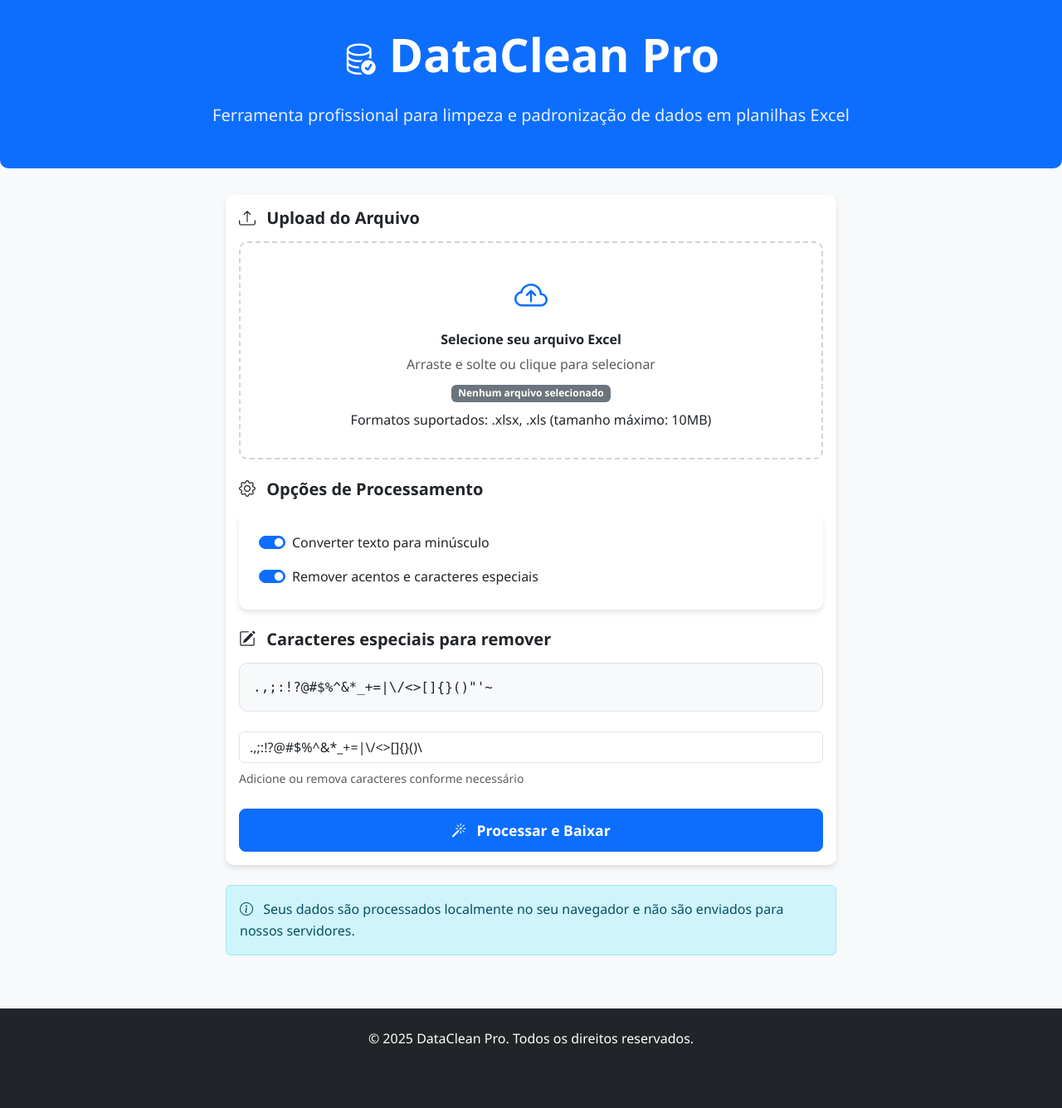
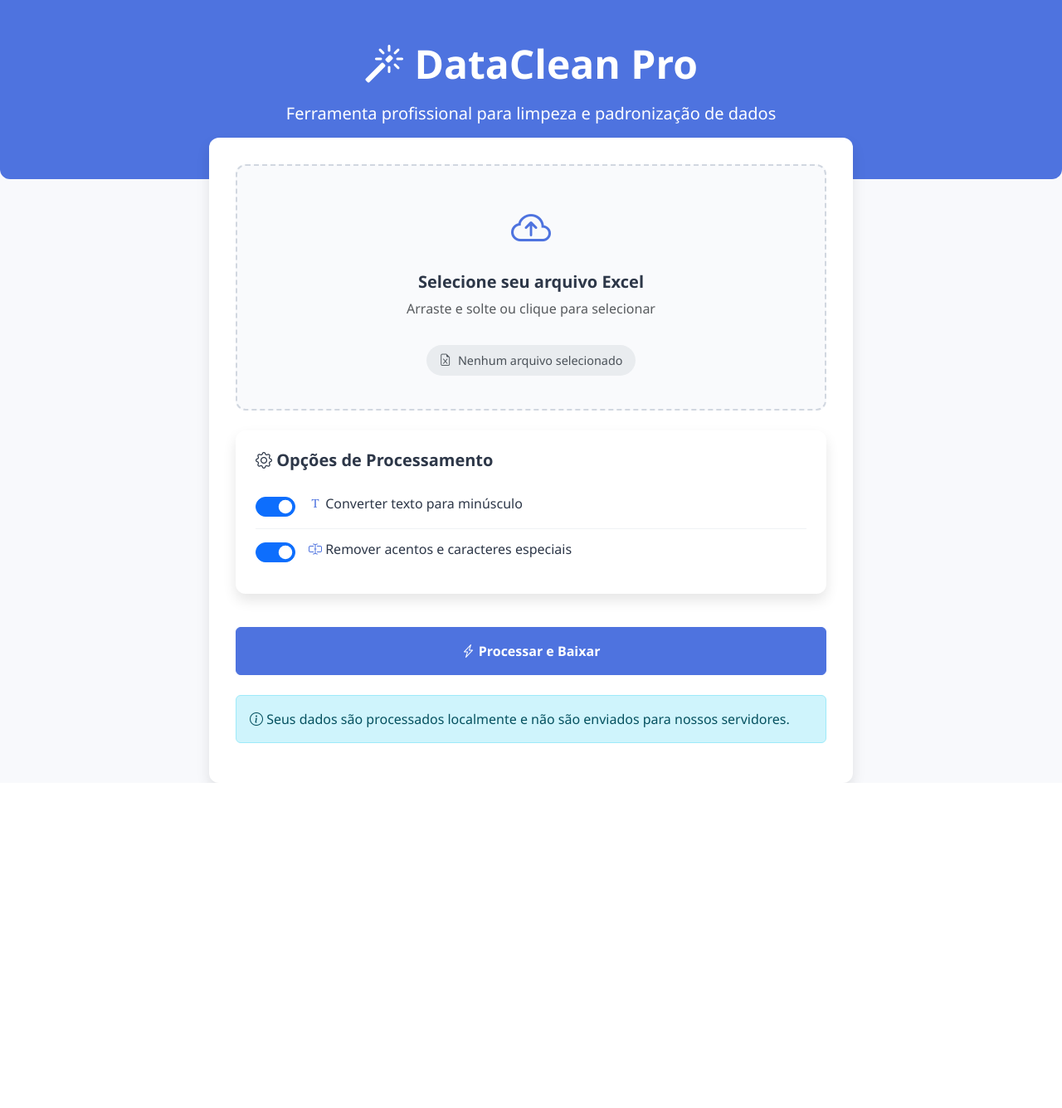
Before and after one commit to Douglasprojetospro/limpador-web, a Flask app: page / in a window 1280 px wide. Shown: the whole page at 83% size. After the commit the page ends 944 px from the top, so only its background shows below. Run offline with Flask 3, Linux system fonts and the light colour scheme; parts of the project's set-up code (start-up, migrations or seed data) failed here and were passed over.

Commit message:
Update index.html

```diff
--- a/templates/index.html
+++ b/templates/index.html
@@ -3,251 +3,198 @@
 <head>
     <meta charset="UTF-8">
     <meta name="viewport" content="width=device-width, initial-scale=1.0">
-    <meta name="description" content="Ferramenta profissional para limpeza e padronização de dados em planilhas Excel">
-    <meta name="keywords" content="Excel, limpeza de dados, padronização, planilhas, ferramenta">
-    <meta name="author" content="DataClean Pro">
-    <meta name="theme-color" content="#0d6efd">
-
-    <title>DataClean Pro | Ferramenta de Limpeza de Dados</title>
-
-    <!-- Bootstrap CSS -->
+    <title>DataClean Pro | Limpeza de Dados Excel</title>
     <link href="https://cdn.jsdelivr.net/npm/bootstrap@5.3.0/dist/css/bootstrap.min.css" rel="stylesheet">
     <link rel="stylesheet" href="https://cdn.jsdelivr.net/npm/bootstrap-icons@1.10.0/font/bootstrap-icons.css">
-
     <style>
         :root {
-            --primary-color: #0d6efd;
-            --primary-dark: #0b5ed7;
-            --primary-light: rgba(13, 110, 253, 0.1);
-            --secondary-color: #f8f9fa;
-            --text-color: #212529;
-            --text-muted: #6c757d;
-            --success-color: #198754;
-            --danger-color: #dc3545;
-            --warning-color: #ffc107;
-            --border-radius: 10px;
-            --box-shadow: 0 4px 6px rgba(0, 0, 0, 0.1);
-            --transition: all 0.3s ease;
-            --focus-shadow: 0 0 0 0.25rem rgba(13, 110, 253, 0.25);
+            --primary-color: #4e73df;
+            --primary-hover: #2e59d9;
+            --secondary-color: #f8f9fc;
+            --text-color: #2d3748;
+            --border-radius: 12px;
+            --box-shadow: 0 0.5rem 1rem rgba(0, 0, 0, 0.1);
         }
 
         body {
             background-color: var(--secondary-color);
-            font-family: 'Segoe UI', system-ui, -apple-system, sans-serif;
+            font-family: 'Segoe UI', system-ui, sans-serif;
             color: var(--text-color);
-            line-height: 1.6;
-            min-height: 100vh;
-            display: flex;
-            flex-direction: column;
         }
 
         .header {
             background-color: var(--primary-color);
             color: white;
-            padding: 2rem 0;
-            margin-bottom: 2rem;
+            padding: 3rem 0;
             border-radius: 0 0 var(--border-radius) var(--border-radius);
         }
 
-        .header h1 {
-            font-weight: 700;
-        }
-
-        .header .lead {
-            font-weight: 300;
-            opacity: 0.9;
-        }
-
-        .card {
+        .upload-container {
+            background-color: white;
             border-radius: var(--border-radius);
             box-shadow: var(--box-shadow);
-            margin-bottom: 20px;
-            border: none;
-            transition: transform 0.3s ease, box-shadow 0.3s ease;
-        }
-
-        .card:hover {
-            transform: translateY(-5px);
-            box-shadow: 0 6px 12px rgba(0, 0, 0, 0.15);
+            padding: 2rem;
+            margin-top: -50px;
+            position: relative;
+            z-index: 10;
         }
 
         .upload-area {
-            border: 2px dashed #ced4da;
+            border: 2px dashed #d1d7e0;
             border-radius: var(--border-radius);
-            padding: 2rem;
+            padding: 2.5rem;
             text-align: center;
-            margin-bottom: 1.5rem;
-            transition: var(--transition);
-            background-color: white;
+            transition: all 0.3s ease;
             cursor: pointer;
+            background-color: #f9fafc;
         }
 
-        .upload-area:hover, .upload-area:focus-within {
+        .upload-area:hover {
             border-color: var(--primary-color);
-            background-color: var(--primary-light);
-            outline: none;
+            background-color: rgba(78, 115, 223, 0.05);
         }
 
-        .checkbox-container {
+        .upload-icon {
+            font-size: 3rem;
+            color: var(--primary-color);
+            margin-bottom: 1rem;
+        }
+
+        .option-card {
             background-color: white;
             border-radius: var(--border-radius);
+            box-shadow: var(--box-shadow);
             padding: 1.5rem;
             margin-bottom: 1.5rem;
-            box-shadow: var(--box-shadow);
         }
 
-        .characters-display {
-            font-family: monospace;
-            background-color: #f8f9fa;
-            padding: 1rem;
-            border-radius: var(--border-radius);
-            border: 1px solid #dee2e6;
-            margin-bottom: 1.5rem;
-            word-break: break-all;
+        .option-item {
+            padding: 0.75rem 0;
+            border-bottom: 1px solid #f0f2f5;
         }
 
-        .btn-process {
-            width: 100%;
-            padding: 0.75rem;
-            font-size: 1.1rem;
-            font-weight: 600;
-            transition: var(--transition);
+        .option-item:last-child {
+            border-bottom: none;
         }
 
-        .btn-process:hover {
-            transform: translateY(-2px);
-            box-shadow: 0 4px 8px rgba(0, 0, 0, 0.1);
+        .form-switch .form-check-input {
+            width: 3em;
+            height: 1.5em;
+            margin-right: 1rem;
         }
 
-        footer {
-            background-color: var(--text-color);
-            color: white;
-            padding: 1.5rem 0;
-            margin-top: auto;
+        .btn-primary {
+            background-color: var(--primary-color);
+            border-color: var(--primary-color);
+            padding: 0.75rem 1.5rem;
+            font-weight: 600;
         }
 
-        @media (max-width: 768px) {
-            .header {
-                padding: 1.5rem 0;
-            }
+        .btn-primary:hover {
+            background-color: var(--primary-hover);
+            border-color: var(--primary-hover);
+        }
 
-            .upload-area {
-                padding: 1.5rem;
-            }
+        .file-badge {
+            background-color: #e9ecef;
+            color: #495057;
+            font-size: 0.9rem;
+            padding: 0.5rem 1rem;
+            border-radius: 50px;
+            margin-top: 1rem;
+            display: inline-flex;
+            align-items: center;
+        }
+
+        .file-badge i {
+            margin-right: 0.5rem;
         }
     </style>
 </head>
 <body>
     <div class="header text-center">
         <div class="container">
-            <div class="d-flex justify-content-center align-items-center mb-3">
-                <i class="bi bi-database-check fs-1 me-3"></i>
-                <h1 class="display-4 fw-bold">DataClean Pro</h1>
-            </div>
-            <p class="lead">Ferramenta profissional para limpeza e padronização de dados em planilhas Excel</p>
+            <h1 class="display-5 fw-bold mb-3">
+                <i class="bi bi-magic"></i> DataClean Pro
+            </h1>
+            <p class="lead">Ferramenta profissional para limpeza e padronização de dados</p>
         </div>
     </div>
 
-    <div class="container mb-5">
-        {% with messages = get_flashed_messages(with_categories=true) %}
-            {% if messages %}
-                {% for category, message in messages %}
-                    <div class="alert alert-{{ 'danger' if category == 'error' else 'success' }} alert-dismissible fade show" role="alert">
-                        {{ message }}
-                        <button type="button" class="btn-close" data-bs-dismiss="alert" aria-label="Close"></button>
-                    </div>
-                {% endfor %}
-            {% endif %}
-        {% endwith %}
+    <div class="container" style="max-width: 800px;">
+        <div class="upload-container">
+            <div class="upload-area" id="dropArea">
+                <div class="upload-icon">
+                    <i class="bi bi-cloud-arrow-up"></i>
+                </div>
+                <h5 class="fw-bold mb-2">Selecione seu arquivo Excel</h5>
+                <p class="text-muted mb-3">Arraste e solte ou clique para selecionar</p>
+                <span class="file-badge" id="fileBadge">
+                    <i class="bi bi-file-earmark-excel"></i>
+                    <span id="fileName">Nenhum arquivo selecionado</span>
+                </span>
+                <input type="file" id="fileInput" accept=".xlsx,.xls" class="d-none">
+            </div>
 
-        <div class="row justify-content-center">
-            <div class="col-lg-8">
-                <div class="card">
-                    <div class="card-body">
-                        <form method="post" enctype="multipart/form-data" id="uploadForm" novalidate>
-                            <!-- Upload Section -->
-                            <h2 class="h5 fw-bold mb-3">
-                                <i class="bi bi-upload me-2"></i> Upload do Arquivo
-                            </h2>
-                            <div class="upload-area" tabindex="0">
-                                <label for="fileInput" class="d-block cursor-pointer">
-                                    <i class="bi bi-cloud-arrow-up fs-1 text-primary"></i>
-                                    <p class="mt-2 mb-1 fw-bold">Selecione seu arquivo Excel</p>
-                                    <p class="text-muted mb-2">Arraste e solte ou clique para selecionar</p>
-                                    <span class="badge bg-secondary" id="fileNameDisplay">Nenhum arquivo selecionado</span>
-                                </label>
-                                <input type="file" name="file" id="fileInput" class="d-none" required accept=".xlsx, .xls">
-                                <div class="file-info mt-2">
-                                    Formatos suportados: .xlsx, .xls (tamanho máximo: 10MB)
-                                </div>
-                            </div>
+            <div class="option-card mt-4">
+                <h5 class="fw-bold mb-3">
+                    <i class="bi bi-gear"></i> Opções de Processamento
+                </h5>
 
-                            <!-- Options Section -->
-                            <h2 class="h5 fw-bold mb-3 mt-4">
-                                <i class="bi bi-gear me-2"></i> Opções de Processamento
-                            </h2>
-                            <div class="checkbox-container">
-                                <div class="form-check form-switch mb-3">
-                                    <input class="form-check-input" type="checkbox" name="minusculo" id="minusculo" checked>
-                                    <label class="form-check-label" for="minusculo">Converter texto para minúsculo</label>
-                                </div>
-
-                                <div class="form-check form-switch">
-                                    <input class="form-check-input" type="checkbox" name="remover" id="remover" checked>
-                                    <label class="form-check-label" for="remover">Remover acentos e caracteres especiais</label>
-                                </div>
-                            </div>
-
-                            <!-- Special Characters Section -->
-                            <h2 class="h5 fw-bold mb-3">
-                                <i class="bi bi-pencil-square me-2"></i> Caracteres especiais para remover
-                            </h2>
-                            <div class="characters-display">
-                                .,;:!?@#$%^&*_+=|\/<>[]{}()"'~
-                            </div>
-                            <input type="text" name="caracteres" class="form-control" value=".,;:!?@#$%^&*_+=|\/<>[]{}()\"'~">
-                            <div class="form-text mt-2">Adicione ou remova caracteres conforme necessário</div>
-
-                            <!-- Process Button -->
-                            <button type="submit" class="btn btn-primary btn-lg btn-process mt-4">
-                                <i class="bi bi-magic me-2"></i> Processar e Baixar
-                            </button>
-                        </form>
+                <div class="option-item d-flex align-items-center">
+                    <div class="form-check form-switch flex-grow-1">
+                        <input class="form-check-input" type="checkbox" id="lowercaseOption" checked>
+                        <label class="form-check-label" for="lowercaseOption">
+                            <i class="bi bi-fonts" style="color: var(--primary-color);"></i>
+                            Converter texto para minúsculo
+                        </label>
                     </div>
                 </div>
 
-                <div class="alert alert-info mt-4" role="alert">
-                    <i class="bi bi-info-circle me-2"></i> Seus dados são processados localmente no seu navegador e não são enviados para nossos servidores.
+                <div class="option-item d-flex align-items-center">
+                    <div class="form-check form-switch flex-grow-1">
+                        <input class="form-check-input" type="checkbox" id="specialCharsOption" checked>
+                        <label class="form-check-label" for="specialCharsOption">
+                            <i class="bi bi-input-cursor-text" style="color: var(--primary-color);"></i>
+                            Remover acentos e caracteres especiais
+                        </label>
+                    </div>
                 </div>
+            </div>
+
+            <button class="btn btn-primary w-100 mt-3 py-3">
+                <i class="bi bi-lightning-charge"></i> Processar e Baixar
+            </button>
+
+            <div class="alert alert-info mt-4" role="alert">
+                <i class="bi bi-info-circle"></i> Seus dados são processados localmente e não são enviados para nossos servidores.
             </div>
         </div>
     </div>
 
-    <footer class="text-center py-4">
-        <div class="container">
-            <p class="mb-0">© <span id="currentYear"></span> DataClean Pro. Todos os direitos reservados.</p>
-            <p class="text-muted small mt-2">Versão 1.0.0</p>
-        </div>
-    </footer>
+    <script src="https://cdn.jsdelivr.net/npm/bootstrap@5.3.0/dist/js/bootstrap.bundle.min.js"></script>
+    <script>
+        // File selection handling
+        const dropArea = document.getElementById('dropArea');
+        const fileInput = document.getElementById('fileInput');
+        const fileName = document.getElementById('fileName');
 
-    <!-- Bootstrap JS -->
-    <script src="https://cdn.jsdelivr.net/npm/bootstrap@5.3.0/dist/js/bootstrap.bundle.min.js"></script>
-
-    <script>
-        // Update current year in footer
-        document.getElementById('currentYear').textContent = new Date().getFullYear();
-
-        // File input display
-        document.getElementById('fileInput').addEventListener('change', function(e) {
-            const fileName = e.target.files[0] ? e.target.files[0].name : 'Nenhum arquivo selecionado';
-            document.getElementById('fileNameDisplay').textContent = fileName;
+        // Click handler
+        dropArea.addEventListener('click', () => {
+            fileInput.click();
         });
 
-        // Drag and drop functionality
-        const uploadArea = document.querySelector('.upload-area');
+        // File input change handler
+        fileInput.addEventListener('change', (e) => {
+            if (fileInput.files.length) {
+                fileName.textContent = fileInput.files[0].name;
+                dropArea.classList.add('border-primary');
+            }
+        });
 
+        // Drag and drop handlers
         ['dragenter', 'dragover', 'dragleave', 'drop'].forEach(eventName => {
-            uploadArea.addEventListener(eventName, preventDefaults, false);
+            dropArea.addEventListener(eventName, preventDefaults, false);
         });
 
         function preventDefaults(e) {
@@ -256,28 +203,30 @@
         }
 
         ['dragenter', 'dragover'].forEach(eventName => {
-            uploadArea.addEventListener(eventName, highlight, false);
+            dropArea.addEventListener(eventName, highlight, false);
         });
 
         ['dragleave', 'drop'].forEach(eventName => {
-            uploadArea.addEventListener(eventName, unhighlight, false);
+            dropArea.addEventListener(eventName, unhighlight, false);
         });
 
         function highlight() {
-            uploadArea.classList.add('bg-primary', 'bg-opacity-10');
+            dropArea.classList.add('border-primary');
+            dropArea.style.backgroundColor = 'rgba(78, 115, 223, 0.1)';
         }
 
         function unhighlight() {
-            uploadArea.classList.remove('bg-primary', 'bg-opacity-10');
+            dropArea.classList.remove('border-primary');
+            dropArea.style.backgroundColor = '';
         }
 
-        uploadArea.addEventListener('drop', handleDrop, false);
+        dropArea.addEventListener('drop', handleDrop, false);
 
         function handleDrop(e) {
             const dt = e.dataTransfer;
             const files = dt.files;
-            document.getElementById('fileInput').files = files;
-            document.getElementById('fileNameDisplay').textContent = files[0].name;
+            fileInput.files = files;
+            fileName.textContent = files[0].name;
         }
     </script>
 </body>
```
